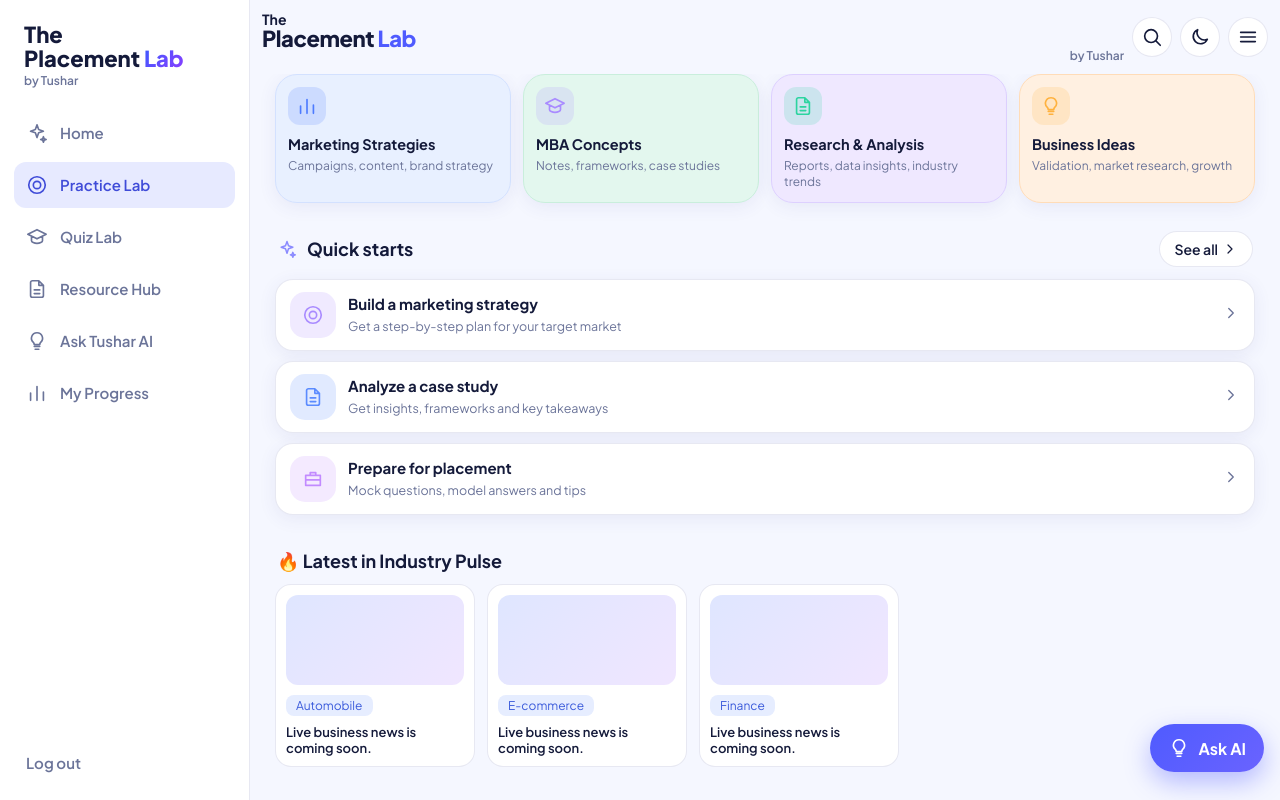
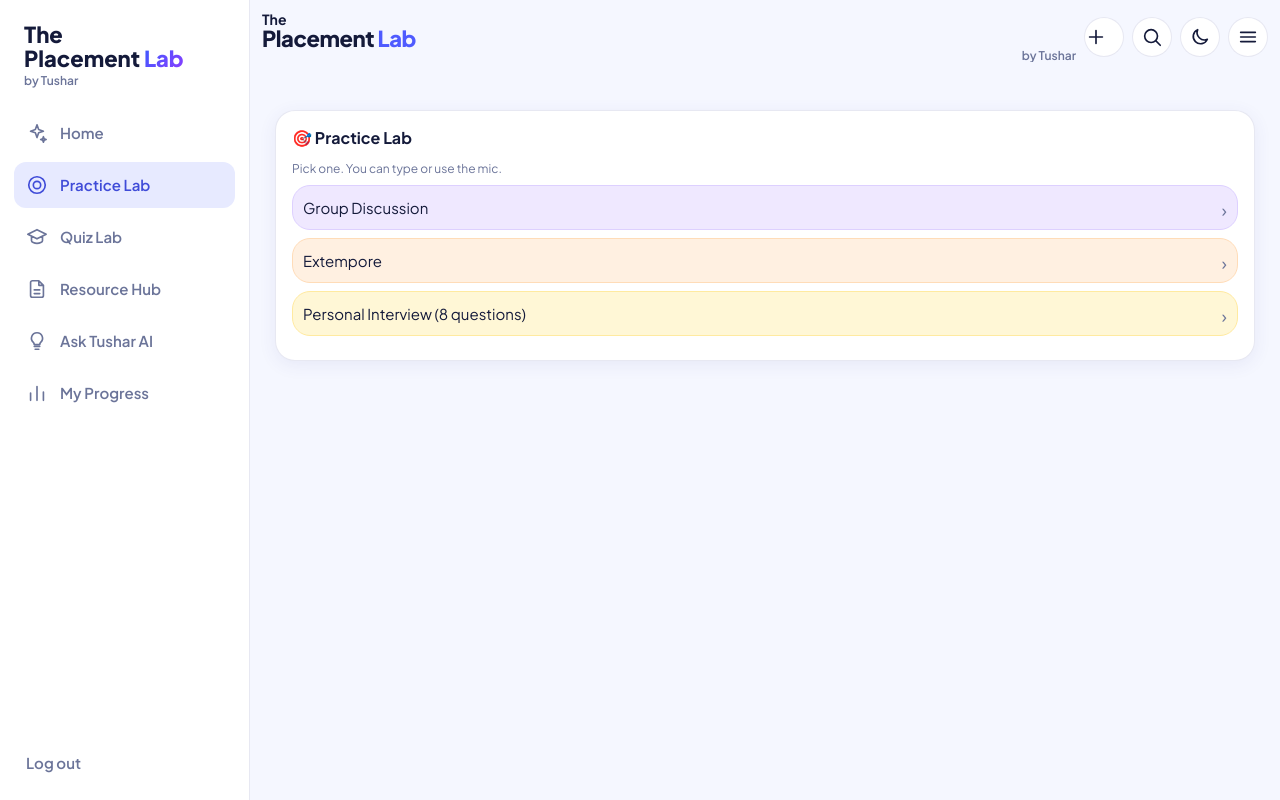
Before and after one commit to krtushar07-droid/tushar-ai-assistant, a plain HTML site: page index.html in a window 1280 px wide. Both pictures are taken after a click on the button "Practice Lab". Drawn offline with Linux system fonts and the light colour scheme; no server answers.

Commit message:
Update index.html

```diff
--- a/index.html
+++ b/index.html
@@ -718,6 +718,35 @@
 return d;
 };
 })();
+  /* Practice Lab */
+(function(){
+const box=document.createElement('div');box.id='pracBox';box.style.display='none';
+$('msgs').before(box);
+const o=showHome;showHome=function(on){o(on);box.style.display='none'};
+const TOPICS=['Should AI replace entry-level jobs?','Is work from home better than office?','Are startups better than corporate jobs for freshers?','Should MBA be mandatory for managers?','Is social media good for brands?','Is a gap year before MBA a good idea?','Should companies pay for employee mental health?','Is cashless India good for small shops?','Are influencers more trusted than ads?','Should freshers prefer salary or learning?','Is EV the future of Indian automobiles?','Does a 4-day work week improve productivity?','Is quick commerce good for India?','Should schools teach financial literacy?','Are brand ambassadors worth the money?','Is data privacy more important than personalised ads?','Should companies hire based on skills, not degrees?','Is the gig economy good for workers?','Can sustainability and profit go together?','Should India focus on manufacturing or services?'];
+const EXTOP=['A brand you admire and why','Why customers switch brands','Is failure necessary for success?','The future of online shopping','One lesson from a recent business news story','Should students do internships early?','Is money the best motivator?','How AI will change marketing','Leadership vs management','My biggest strength','The most useful skill for a manager','Why do some startups fail?','An ad that stayed in your mind','Is customer always right?','Teamwork vs individual talent','The role of ethics in business','How to handle pressure at work','Why India is a big market for brands','A product you would improve','Where I see myself in five years'];
+const pick=a=>a[Math.floor(Math.random()*a.length)];
+const GD=()=>'Run a GD practice on the topic: "'+pick(TOPICS)+'" Wait for my points. After I send them, score me out of 10 on content, structure and communication, and tell me how to improve. End that reply with one last line in exactly this format: GD SCORE: 7/10 (use my real score instead of 7). Do not write that line before I have sent my points.';
+const EXT=()=>'Run an extempore practice. The topic is: "'+pick(EXTOP)+'". Show me the topic, then wait. I will speak or type for about one minute. After I reply, score me out of 10 on relevance, fluency and structure. End that reply with one last line in exactly this format: EXT SCORE: 7/10 (use my real score instead of 7). Do not write that line before I have replied.';
+const PI=()=>'Act as a strict placement interviewer. Ask me exactly 8 questions, one at a time. Choose the questions yourself, mixing HR, behavioural, MBA and situational questions, and make them different from any earlier interview (session code '+Math.random().toString(36).slice(2,8)+'). Start with "Tell me about yourself." Wait for each answer before asking the next question. After my eighth answer, give an overall score out of 10 with feedback on each answer. End that reply with one last line in exactly this format: PI SCORE: 7/10 (use my real score instead of 7). Do not write that line before my eighth answer.';
+function mk(p,t,fn){const b=document.createElement('button');b.type='button';b.className='ex';b.style.cssText='width:100%;margin:8px 0;font-size:15px';b.textContent=t;b.onclick=fn;p.appendChild(b)}
+function openPractice(){
+current=null;msgs.innerHTML='';showHome(false);$('form').style.display='none';
+box.style.display='block';scroll.scrollTop=0;box.innerHTML='';
+const d=document.createElement('div');d.className='rd';
+d.innerHTML='<h3>🎯 Practice Lab</h3><small>Pick one. You can type or use the mic.</small>';
+mk(d,'Group Discussion',()=>{voiceMode=false;ask(GD())});
+mk(d,'Extempore',()=>{voiceMode=false;ask(EXT())});
+mk(d,'Personal Interview (8 questions)',()=>{voiceMode=false;ask(PI())});
+box.appendChild(d);
+}
+document.querySelectorAll('[data-go="prac"]').forEach(b=>{
+b.onclick=()=>{
+document.querySelectorAll('[data-go]').forEach(x=>x.classList.toggle('on',x.dataset.go==='prac'));
+openPractice();
+};
+});
+})();
 </script>
 </body>
 </html>
```
